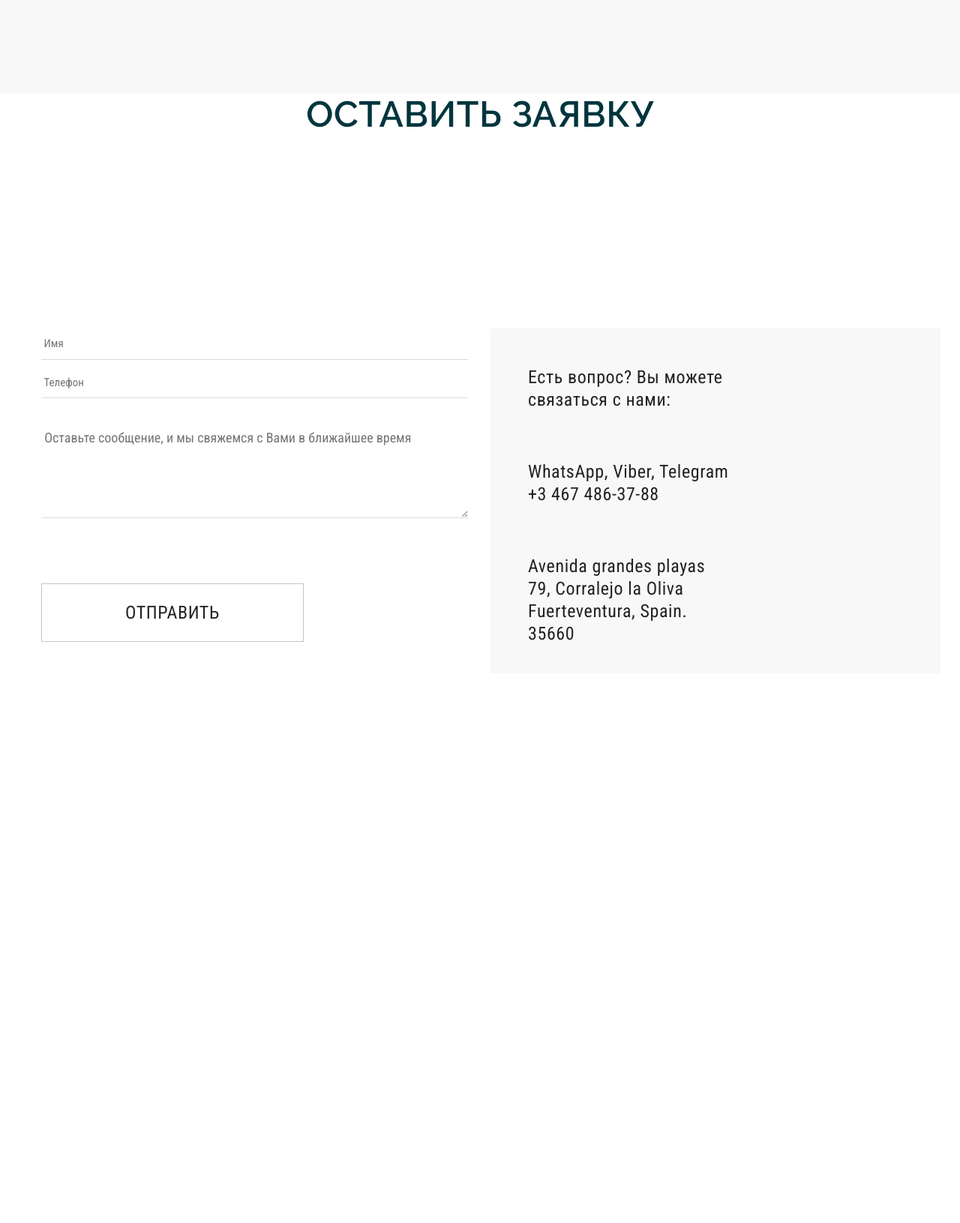
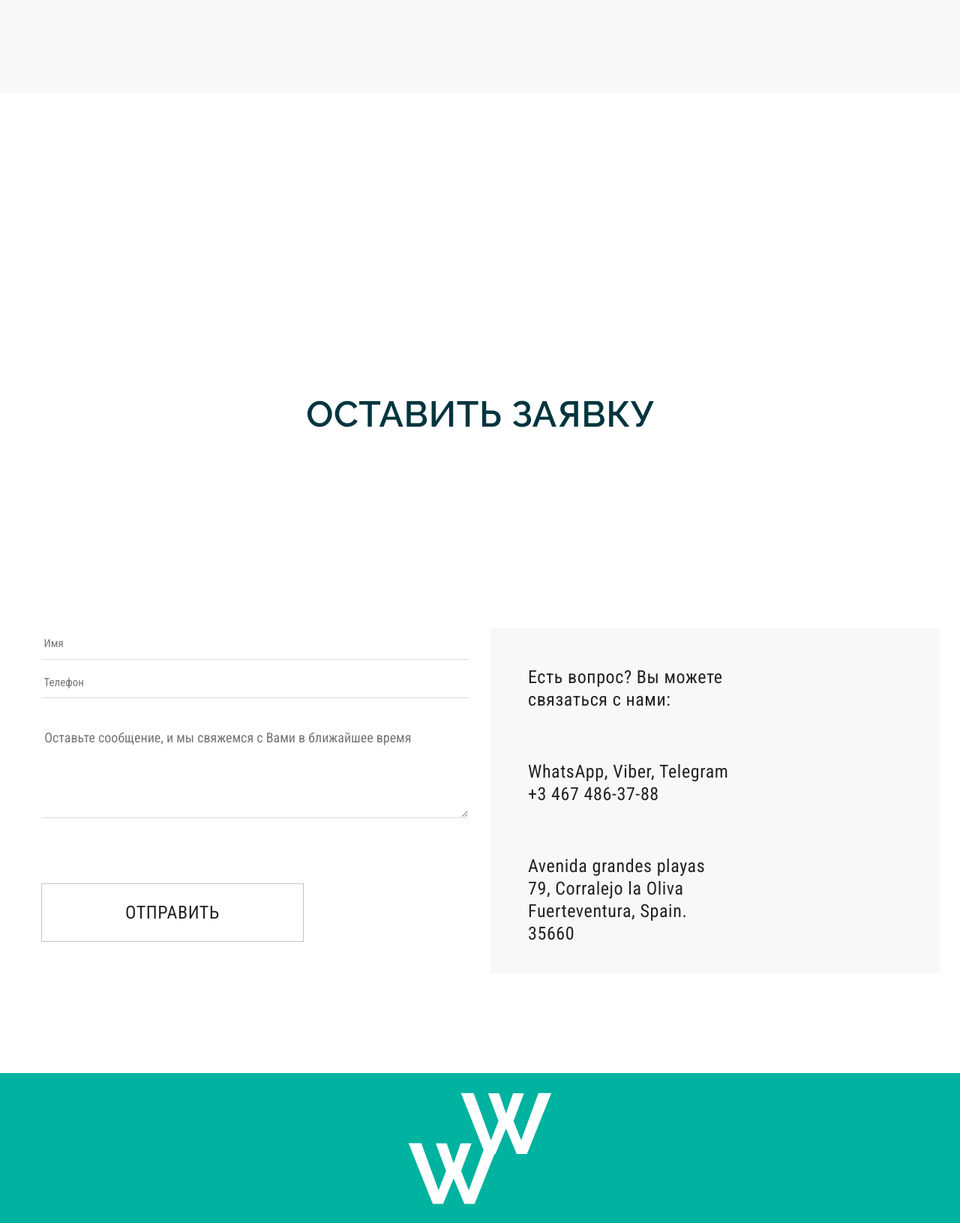
Before and after one commit to micromoleckula/3.-Surfing_school, a plain HTML site: page index.html in a window 1280 px wide. Shown: the part 9080-10711 px from the top of the page at 75% size. Before the commit the page ends 10111 px from the top, so only its background shows below. Drawn offline with nearby package versions, Linux system fonts and the light colour scheme.

Commit message:
21.08.2023

```diff
--- a/css/style.css
+++ b/css/style.css
@@ -572,6 +572,18 @@ margin: auto;
 
 /* map start */
 
+.wrapper__map {
+    width: 1480px;
+    margin: 0 auto;
+}
+
+.map__jpg {
+    padding-top: 200px;
+    padding-bottom: 200px;
+    margin: 0 auto;
+
+}
+
 
 /* map end */
 
@@ -719,3 +731,13 @@ margin: auto;
     width: 300px;
 }
 /* application end */
+
+/* footer start */
+
+.footer__svg {
+    background: #00B2A0;
+    width: 1920px;
+    height: 200px;
+    top: 2222px;
+
+}
--- a/index.html
+++ b/index.html
@@ -372,8 +372,10 @@
     <!-- map start -->
 
     <section class="map">
-        <div class="wrapper">
+        <div class="wrapper__map">
+            <div class="map__jpg" style="width: 100%; height: 100%;">
 
+            </div>
         </div>
     </section>
 
@@ -428,6 +430,16 @@
 
     <!-- application end -->
 
+    <!-- footer start -->
+
+    <section class="footer">
+        <div class="footer__img">
+            <img src="./img/svg/logo.svg" alt="" class="footer__svg">
+        </div>
+    </section>
+
+    <!-- footer end -->
+
     <script src="./js/index.js"></script>
 </body>
 </html>
```
Also changed, not shown: img/map.jpg (added).
